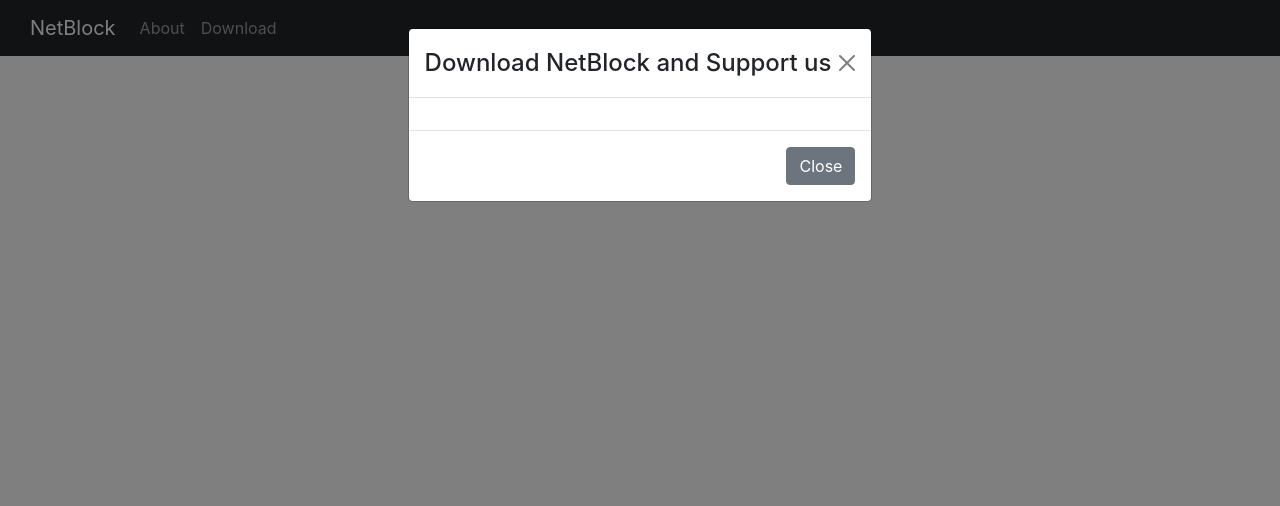
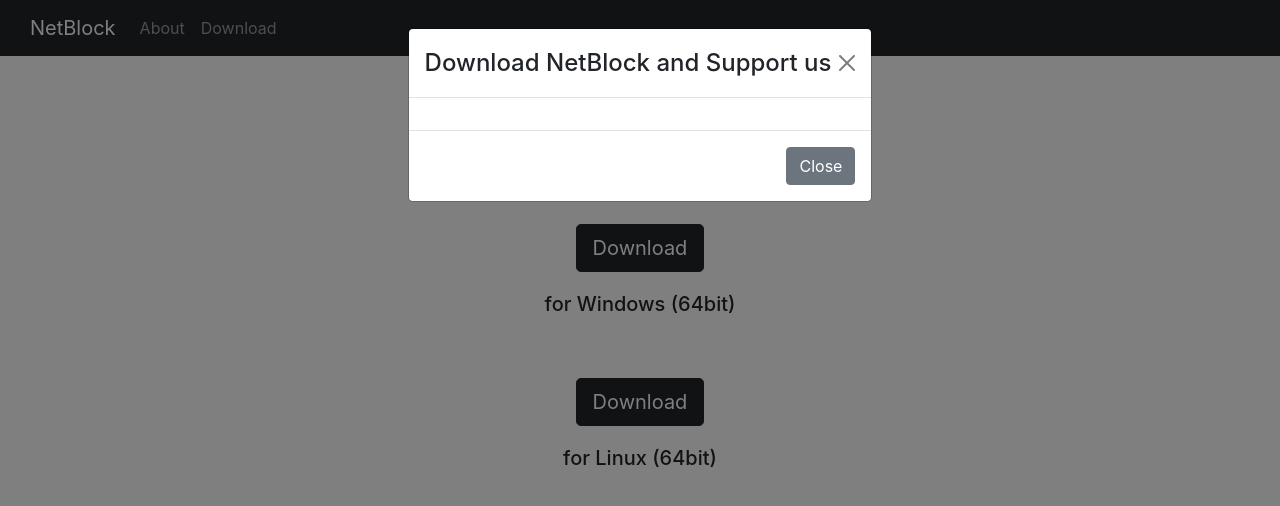
Before and after one commit to wifievent/w, a React (Create React App) app in the folder web/netblock/: page /download in a window 1280 px wide. Shown: the top 506 px of the page. Built offline with nearby package versions, Linux system fonts and the light colour scheme.

Commit message:
➕ test: Download Button

```diff
--- a/web/netblock/public/index.html
+++ b/web/netblock/public/index.html
@@ -30,7 +30,7 @@
       work correctly both with client-side routing and a non-root public URL.
       Learn how to configure a non-root public URL by running `npm run build`.
     -->
-    <title>React App</title>
+    <title>NetBlock</title>
   </head>
   <body>
     <noscript>You need to enable JavaScript to run this app.</noscript>
--- a/web/netblock/src/components/AdYoutube.js
+++ b/web/netblock/src/components/AdYoutube.js
@@ -10,7 +10,7 @@
       },
     };
 
-    return <YouTube videoId="2tO8WUUYu00" opts={opts} />;
+    return <YouTube videoId="ue-bjSQtysU" opts={opts} />;
   }
 }
 
--- a/web/netblock/src/components/Download.js
+++ b/web/netblock/src/components/Download.js
@@ -0,0 +1,13 @@
+import React from "react";
+import DownloadButton from "../components/DownloadButton";
+
+const Download = () => {
+  return (
+    <>
+      <DownloadButton desc="for Windows (64bit)" />
+      <DownloadButton desc="for Linux (64bit)" />
+    </>
+  );
+};
+
+export default Download;
--- a/web/netblock/src/components/DownloadButton.js
+++ b/web/netblock/src/components/DownloadButton.js
@@ -1,13 +1,19 @@
 import React from "react";
 import { Button } from "react-bootstrap";
 
-const DownloadButton = () => {
+const DownloadButton = (props) => {
   return (
-    <div>
-      <Button className="mt-5" variant="dark">
+    <>
+      <Button
+        className="mt-4"
+        variant="dark"
+        size="lg"
+        onClick={() => alert("Coming Soon")}
+      >
         Download
       </Button>
-    </div>
+      <h5 className="btnDesc">{props.desc}</h5>
+    </>
   );
 };
 
--- /dev/null
+++ b/web/netblock/src/components/MainDownloadButton.js
@@ -0,0 +1,14 @@
+import React from "react";
+import { Button } from "react-bootstrap";
+
+const DownloadButton = () => {
+  return (
+    <>
+      <Button className="mt-4" variant="dark">
+        Download
+      </Button>
+    </>
+  );
+};
+
+export default DownloadButton;
--- a/web/netblock/src/components/style.css
+++ b/web/netblock/src/components/style.css
@@ -9,11 +9,20 @@
     align-items: center;
 }
 
+.btnDesc {
+  display: block;
+  padding: 20px 0 30px 0;
+}
+
+.desc {
+  padding: 50px;
+}
+
 .modal {
     text-align: center;
   }
 
-  .modal-dialog {
+.modal-dialog {
     max-width: none;
     display: inline-block;
   }
--- a/web/netblock/src/pages/DownloadPage.js
+++ b/web/netblock/src/pages/DownloadPage.js
@@ -1,7 +1,12 @@
 import React from "react";
+import Download from "../components/Download";
 
 const DownloadPage = () => {
-  return <div></div>;
+  return (
+    <div className="downloadPage">
+      <Download></Download>
+    </div>
+  );
 };
 
 export default DownloadPage;
--- a/web/netblock/src/pages/MainPage.js
+++ b/web/netblock/src/pages/MainPage.js
@@ -1,12 +1,12 @@
 import React from "react";
 import Contents from "../components/Contents";
-import DownloadButton from "../components/DownloadButton";
+import MainDownloadButton from "../components/MainDownloadButton";
 
 const MainPage = () => {
   return (
     <div className="mainPage">
       <Contents></Contents>
-      <DownloadButton></DownloadButton>
+      <MainDownloadButton />
     </div>
   );
 };
```
